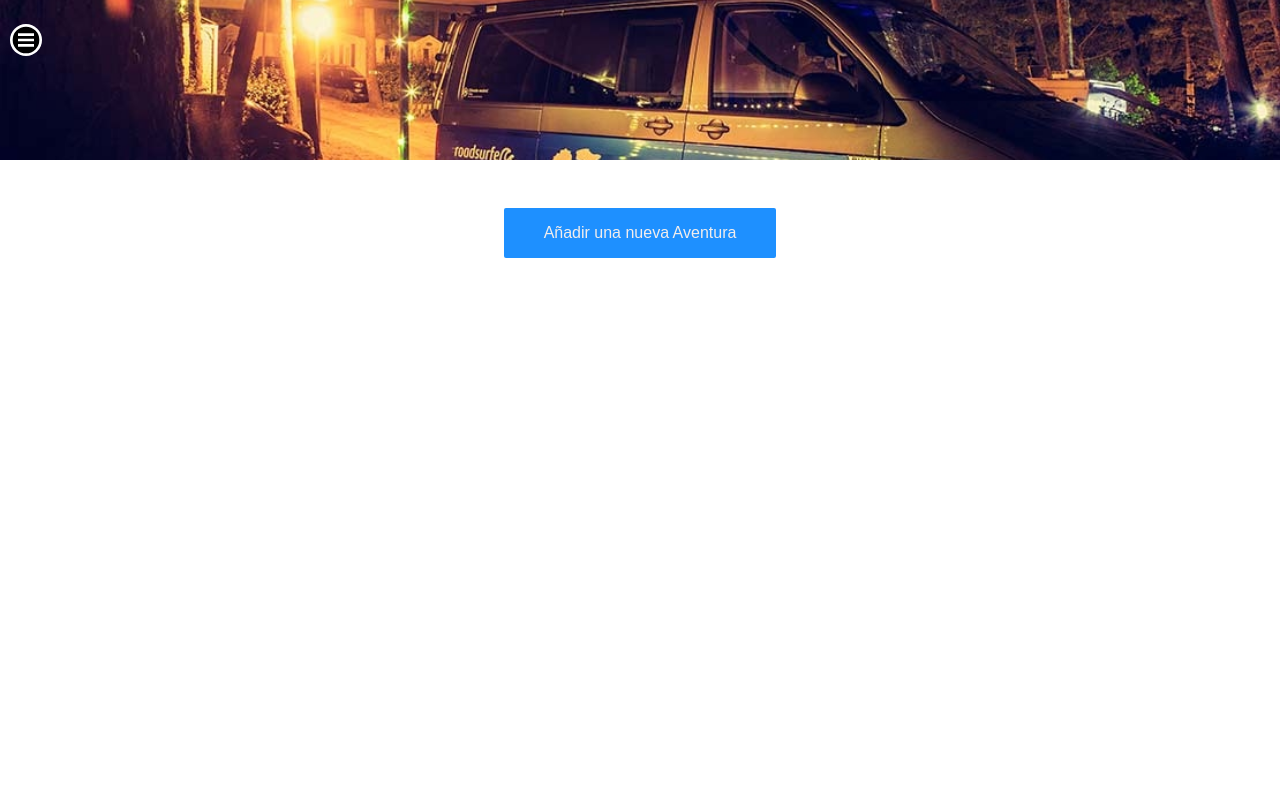
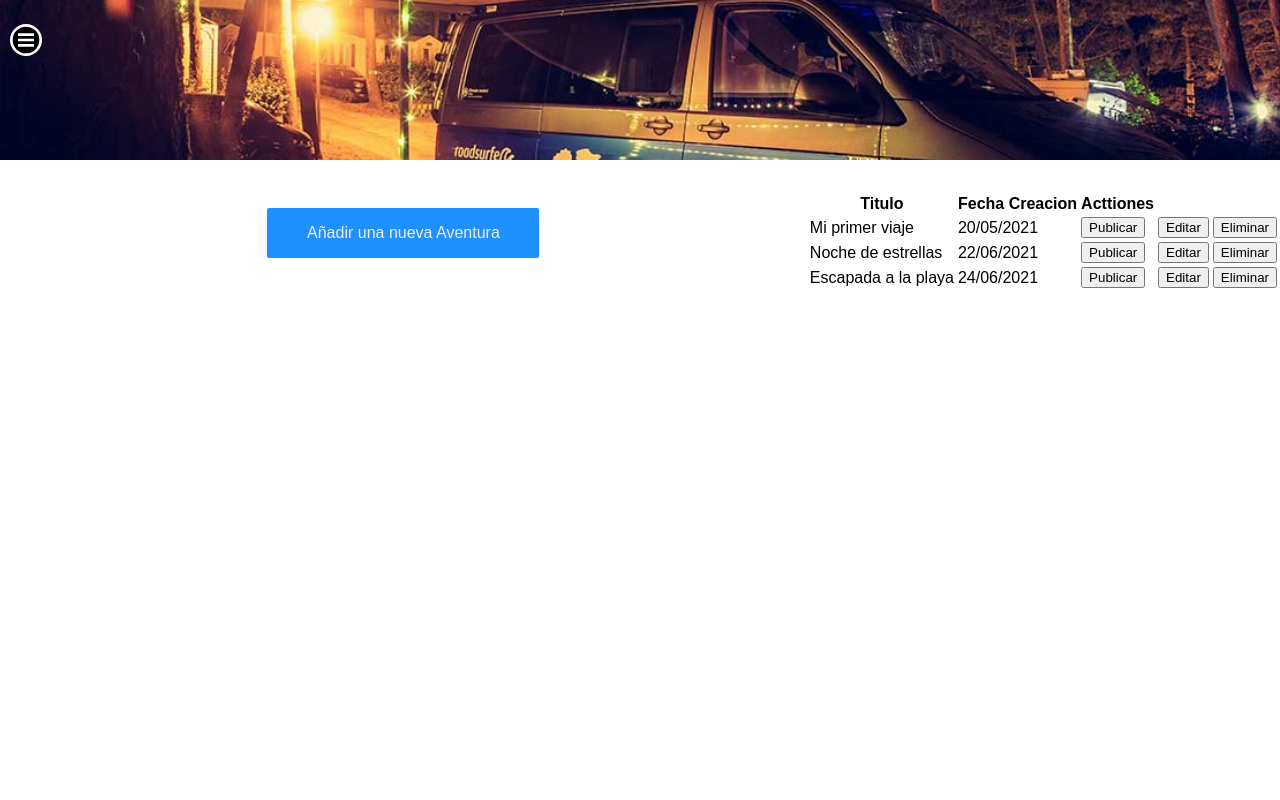
Before and after one commit to j0tac3/miprimerafurgo, an Angular app: page /adminAventuras in a window 1280 px wide. Shown: the top 800 px of the page. Built offline with nearby package versions, Linux system fonts and the light colour scheme.

Commit message:
Diseñando el formulario dinamico de creacion de post

```diff
--- a/src/app/components/admin-components/adminaventuras/adminaventuras.component.html
+++ b/src/app/components/admin-components/adminaventuras/adminaventuras.component.html
@@ -1,3 +1,34 @@
 <div class="adminaventura-container">
     <a class="btn-new-aventura" [routerLink]="'/createPost'"> Añadir una nueva Aventura</a>
+
+    <table>
+        <thead>
+            <th>Titulo</th>
+            <th>Fecha Creacion</th>
+            <th>Acttiones</th>
+        </thead>
+        <tbody>
+            <tr>
+                <td>Mi primer viaje</td>
+                <td>20/05/2021</td>
+                <td><button>Publicar</button></td>
+                <td><button>Editar</button></td>
+                <td><button>Eliminar</button></td>
+            </tr>
+            <tr>
+                <td>Noche de estrellas</td>
+                <td>22/06/2021</td>
+                <td><button>Publicar</button></td>
+                <td><button>Editar</button></td>
+                <td><button>Eliminar</button></td>
+            </tr>
+            <tr>
+                <td>Escapada a la playa</td>
+                <td>24/06/2021</td>
+                <td><button>Publicar</button></td>
+                <td><button>Editar</button></td>
+                <td><button>Eliminar</button></td>
+            </tr>
+        </tbody>
+    </table>
 </div>
```
